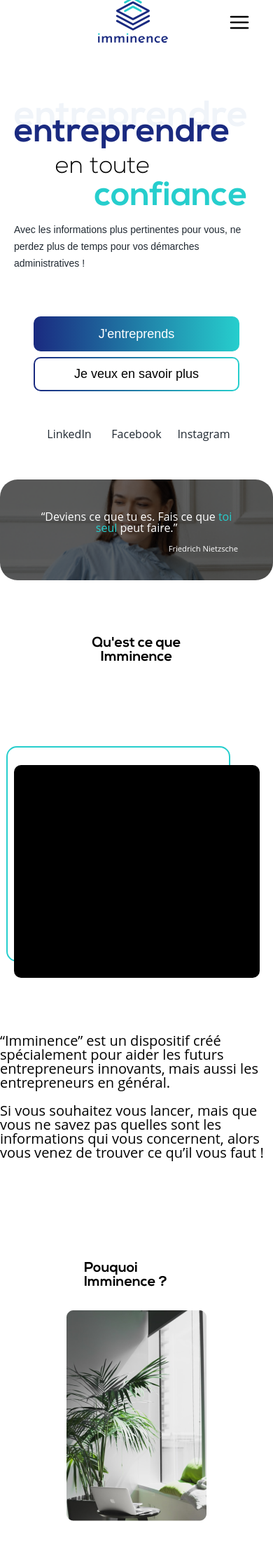
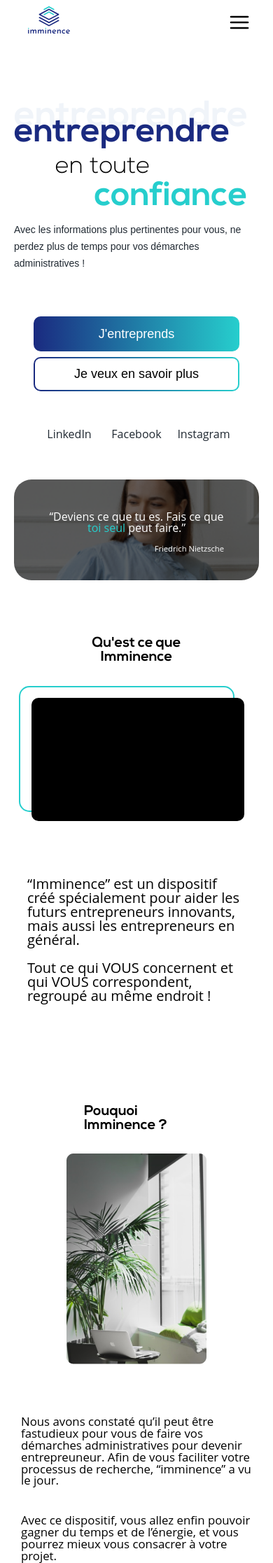
Before and after one commit to Jeff-Erson44/notori, a PHP site: page / in a window 390 px wide; the page is wider, and only the part inside the window is pictured. Shown: the top 2233 px of that part at 70% size. Run offline with PHP 8.4, Linux system fonts and the light colour scheme; some libraries are stand-ins or nearby versions; some web fonts are replaced.

Commit message:
responsive 3

```diff
--- a/assets/css/style.css
+++ b/assets/css/style.css
@@ -8,8 +8,7 @@
 
 
 /* FONTS */
-@import url('https://fonts.googleapis.com/css2?family=Montserrat:ital,wght@0,100;0,200;0,300;0,400;0,500;0,600;0,700;0,800;0,900;1,100;1,200;1,300;1,400;1,500;1,600;1,700;1,800;1,900&family=Open+Sans:ital,wght@0,300;0,400;0,500;0,600;0,700;0,800;1,300;1,400;1,500;1,600;1,700;1,800&display=swap');
-@import url('https://fonts.googleapis.com/css2?family=Montserrat:ital,wght@0,100;0,200;0,300;0,400;0,500;0,600;0,700;0,800;0,900;1,100;1,200;1,300;1,400;1,500;1,600;1,700;1,800;1,900&family=Open+Sans:ital,wght@0,300;0,400;0,500;0,600;0,700;0,800;1,300;1,400;1,500;1,600;1,700;1,800&family=Poppins:ital,wght@0,100;0,200;0,300;0,400;0,500;0,600;0,700;0,800;0,900;1,100;1,200;1,300;1,400;1,500;1,600;1,700;1,800;1,900&display=swap');
+
 @font-face{
     font-family: "Nexa-Bold";
     src: url("../webfonts/nexa_bold-webfont.woff") format("woff"),
@@ -296,7 +295,7 @@ h1 p span{
 
     #citation{
         margin: 0 0 80px 0;
-        padding: 0;
+        padding: 0 20px;
     }
     .citation__contain{
         background-image: url("../img/citation-mobile.png");
@@ -339,7 +338,7 @@ h1 p span{
     display: block;
     position: absolute;
     left: -6%;
-    top: -15%;
+    top: -10%;
     height: inherit;
     width: inherit;
     border: 2px solid var(--secondary);
@@ -360,24 +359,30 @@ h1 p span{
     #apropos{
         padding: 0;
     }
+    #apropos h2{
+        margin-bottom: 3rem;
+    }
     .apropos__container{
         display: block;
     }
     .apropos__container--video{
-        width: 90%;
+        width: 19rem;
+        height: 11rem;
         background-color: var(--black);
         border-radius: 10px;
-        margin: 0 auto;
+        margin: 0 45px;
     }
     .apropos__container--video::before{
-        left: -3%;
-        top: -9%;
+        left: -6%;
+        top: -10%;
     }
     .apropos__container--text{
-        width: 100%;
+        max-width: 80%;
         font-family: 'Open Sans';
         font-size: 1.25rem;
         text-align: left;
+        padding: 0 20px;
+        margin: 0 auto;
 
     }
 }
@@ -473,7 +478,8 @@ ul .active:nth-child(4){
     }
 
     .logo{
-        width: 100px;
+        width: 20%;
+        left:0
     }
 
     .mobile__nav--toggle{
--- a/public/includes/apropos.php
+++ b/public/includes/apropos.php
@@ -6,7 +6,7 @@
         </div>
         <div class="apropos__container--text">
             <p>“Imminence” est un dispositif créé spécialement pour aider les futurs entrepreneurs innovants, mais aussi les entrepreneurs en général.</p>
-            <p>Si vous souhaitez vous lancer, mais que vous ne savez pas quelles sont les informations qui vous concernent, alors vous venez de trouver ce qu’il vous faut ! </p>
+            <p>Tout ce qui VOUS concernent et qui VOUS correspondent, regroupé au même endroit ! </p>
         </div>
     </div>
 </section>
```
